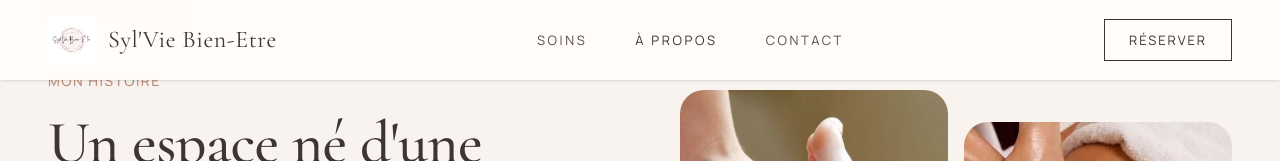
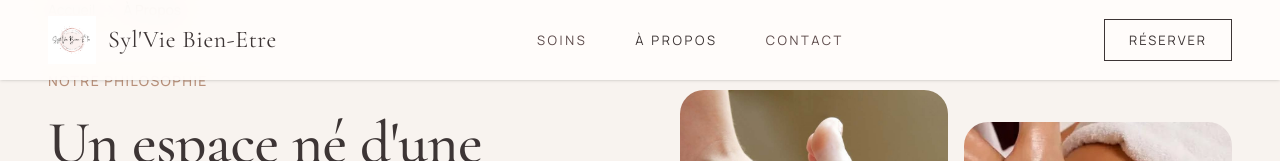
Before and after one commit to WeAreReSite/clemence-reznicek, a Next.js app: page /a-propos in a window 1280 px wide. Shown: the top 161 px of the page. Built offline with nearby package versions, Linux system fonts and the light colour scheme.

Commit message:
fix: Update section title from "Mon Histoire" to "Notre Philosophie"

```diff
--- a/app/a-propos/page.tsx
+++ b/app/a-propos/page.tsx
@@ -124,7 +124,7 @@ export default function AboutPage() {
             {/* Content */}
             <div>
               <span className="inline-block text-accent font-medium tracking-widest uppercase text-xs sm:text-sm mb-3 sm:mb-4">
-                Mon Histoire
+                Notre Philosophie
               </span>
               <h1 className="font-serif text-3xl sm:text-4xl md:text-5xl lg:text-6xl text-foreground mb-4 sm:mb-6">
                 Un espace né d&apos;une passion
```
